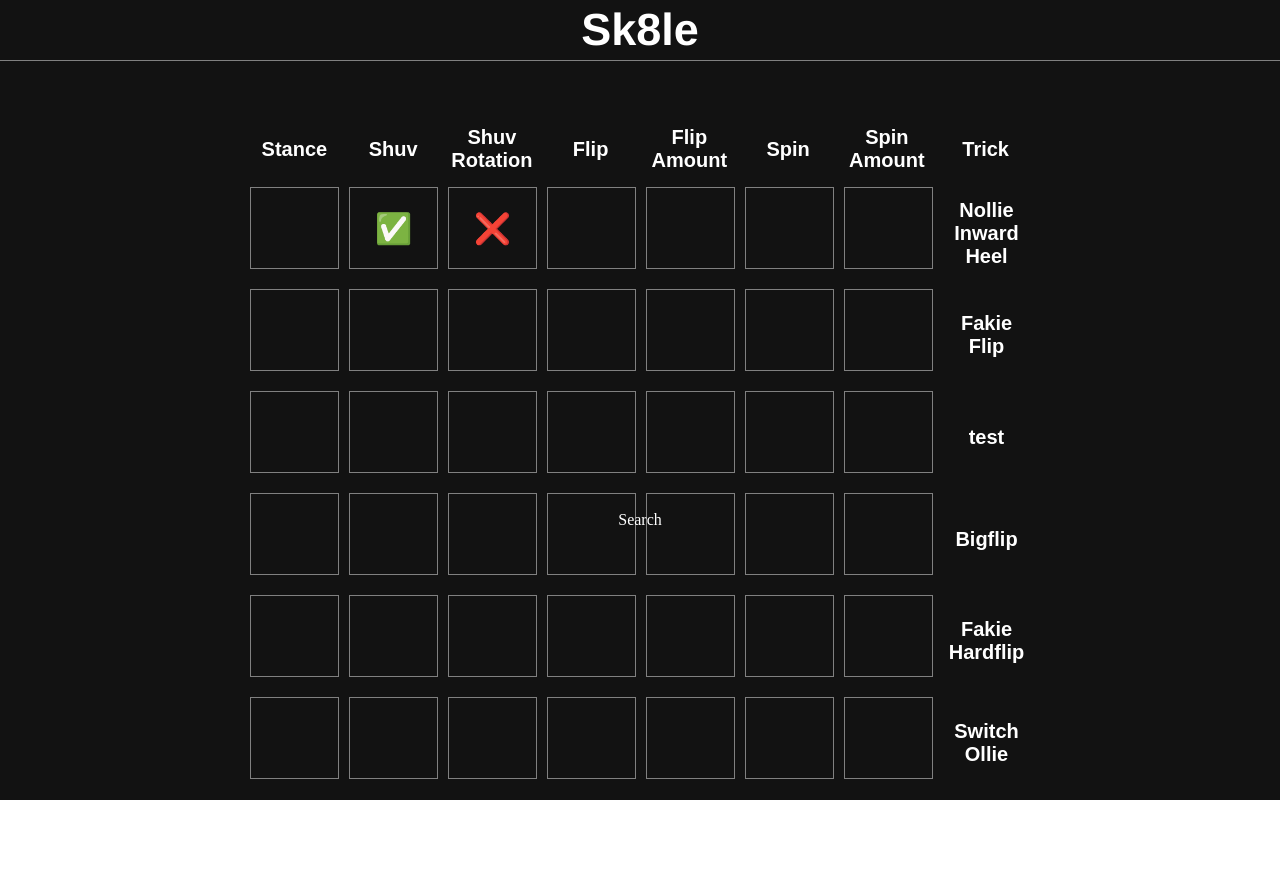
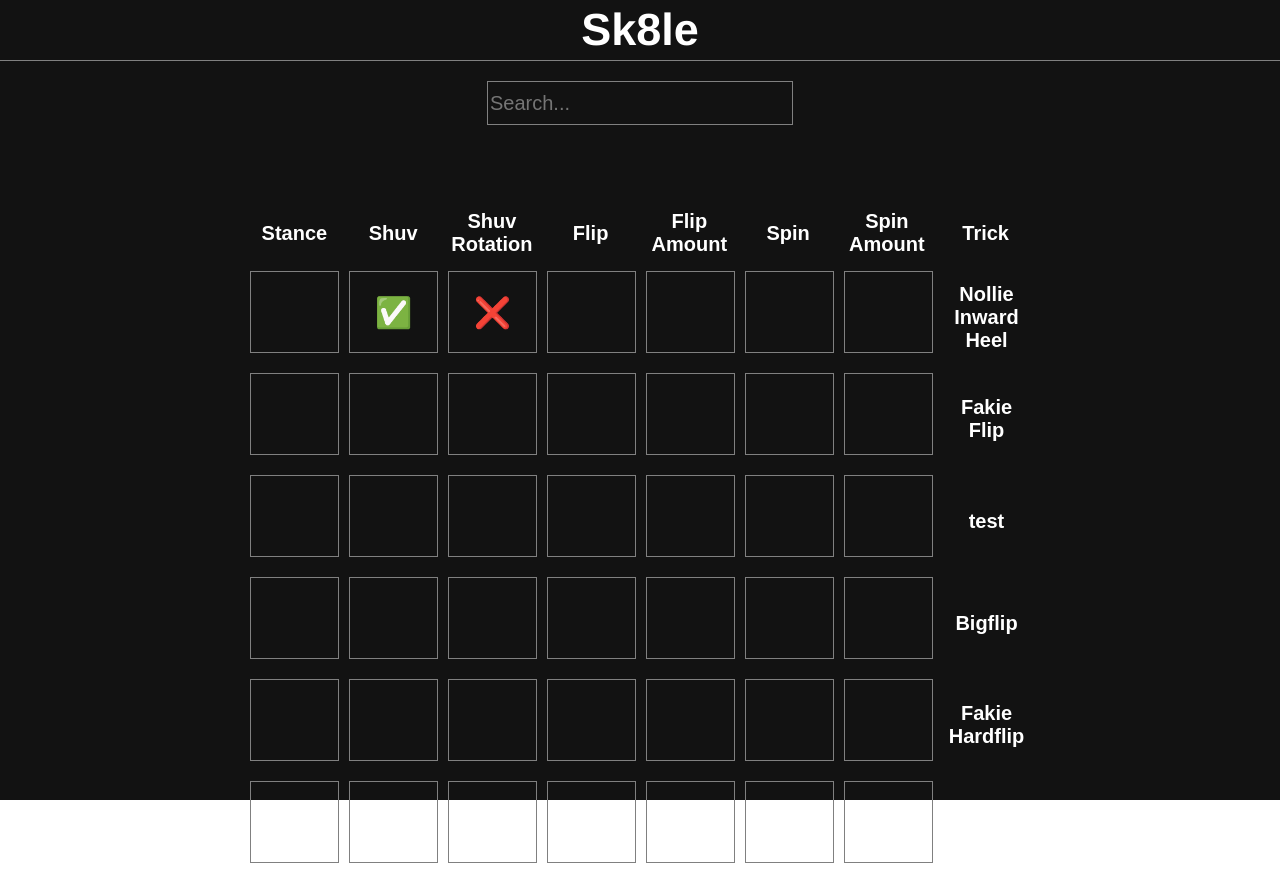
Before and after one commit to aldringordon/sk8le, a React (Create React App) app: page / in a window 1280 px wide. Before the commit the page ends 800 px from the top, so only its background shows below. Built offline with nearby package versions, Linux system fonts and the light colour scheme.

Commit message:
board done, need to add search bar

```diff
--- a/src/App.css
+++ b/src/App.css
@@ -34,6 +34,16 @@ nav h1 {
   align-items: center;
   padding-top: 50px;
   flex-direction: column;
+}
+
+.App input {
+  background-color: #121212;
+  margin: 20px;
+  width: 300px;
+  height: 40px;
+  font-size: 20px;
+  color: white;
+  border: 1px solid grey;
 }
 
 .board {
--- a/src/App.js
+++ b/src/App.js
@@ -19,13 +19,18 @@ function App() {
         <h1>Sk8le</h1>
       </nav>
 
+      <Search />
+
+
       <AppContext.Provider value={{ board, setBoard}}>
         <div className="game">
           <Board />
-          <Search />
+
         </div>
 
       </AppContext.Provider>
+
+
 
     </div>
   );
--- a/src/Tricks.json
+++ b/src/Tricks.json
@@ -1,9 +1,7 @@
 [
-    ["Regular", "None", "None", "Kickflip", "1", "None", "None", "Kickflip"],
-    ["Regular", "None", "None", "Heelflip", "1", "None", "None", "Heelflip"],
-    ["Regular", "Bs", "360", "Kickflip", "1", "None", "None", "360 Flip / Tre Flip"],
-    ["Regular", "Fs", "360", "Heelflip", "1", "None", "None", "Lazer Flip"],
-    ["Nollie", "Fs", "180", "Heelflip", "1", "None", "None", "Nollie Inward"],
-    ["Fakie", "Bs", "180", "Heelflip", "1", "None", "None", "Fakie Inward"],
-    ["Fakie", "Fs", "180", "Heelflip", "1", "Fs", "180", "Rickflip / Fakie Big Heel"]
+    {"stance":"Regular", "shuv":"None", "shuvRotation":"None", "flip":"Kickflip", "flipAmount":"1", "spin":"None", "spinRotation":"None", "trickName":"Kickflip"},
+    {"stance":"Regular", "shuv":"None", "shuvRotation":"None", "flip":"Heelflip", "flipAmount":"1", "spin":"None", "spinRotation":"None", "trickName":"Heelflip"},
+    {"stance":"Regular", "shuv":"None", "shuvRotation":"None", "flip":"Heelflip", "flipAmount":"1", "spin":"None", "spinRotation":"None", "trickName":"test1"},
+    {"stance":"Regular", "shuv":"None", "shuvRotation":"None", "flip":"Heelflip", "flipAmount":"1", "spin":"None", "spinRotation":"None", "trickName":"test2"},
+    {"stance":"Regular", "shuv":"None", "shuvRotation":"None", "flip":"Heelflip", "flipAmount":"1", "spin":"None", "spinRotation":"None", "trickName":"test3"}
 ]
--- a/src/components/Search.js
+++ b/src/components/Search.js
@@ -1,9 +1,29 @@
-import React from 'react'
+import React, { useState } from 'react'
+
+import JSONDATA from '../Tricks.json'
+
+var tricks = require("../Tricks.json");
+
+const options = [
+    { value: 'chocolate', label: 'Chocolate' },
+    { value: 'strawberry', label: 'Strawberry' },
+    { value: 'vanilla', label: 'Vanilla' }
+  ]
+
+function onChangeInput(value){
+    console.log(value);
+}
 
 function Search() {
+
   return (
-    <div>Search</div>
+    <div>
+
+        <input type="text" placeholder="Search..." />
+    </div>
   )
 }
 
 export default Search
+
+//https://www.youtube.com/watch?v=mZvKPtH9Fzo
```
Also changed, not shown: 2 other files (tests, documents, lock files or other folders).
